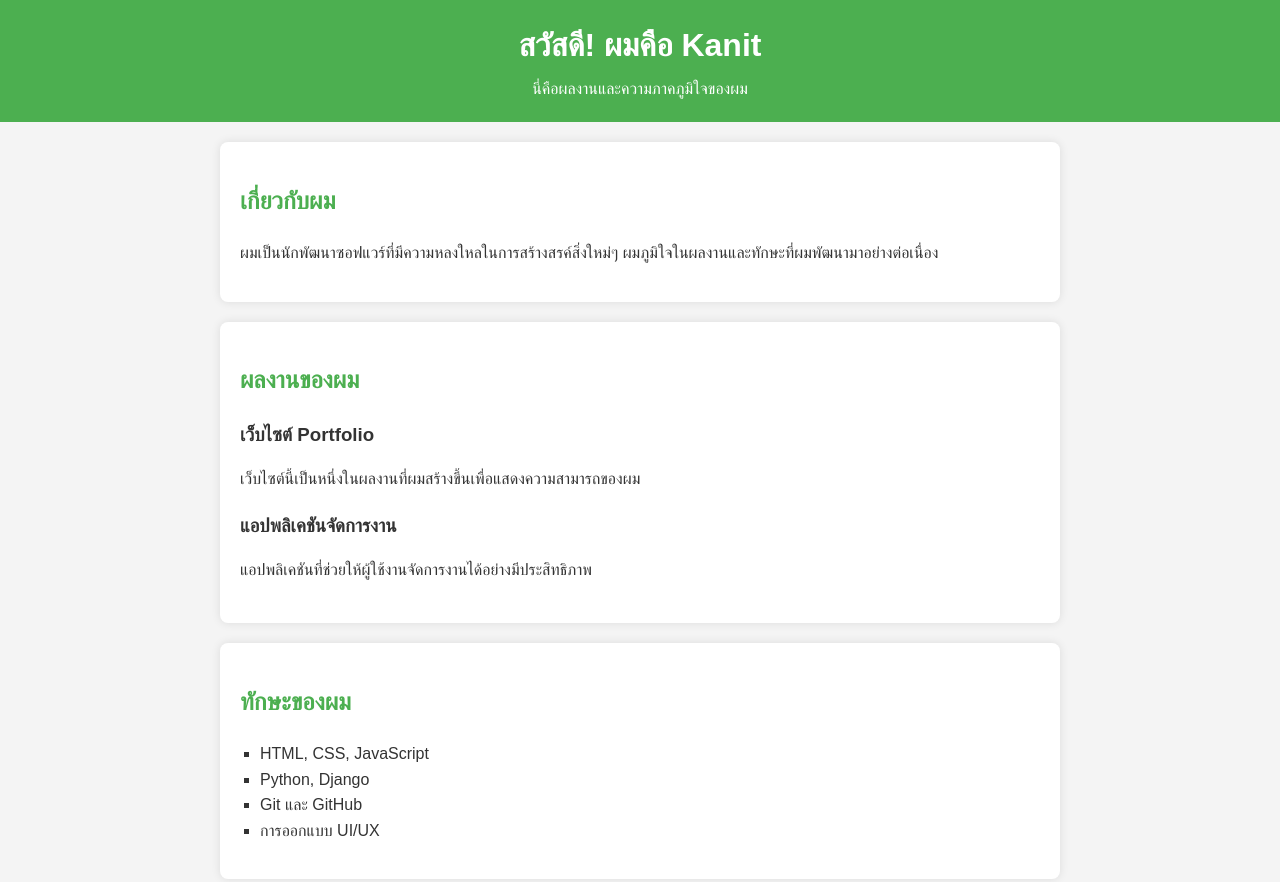
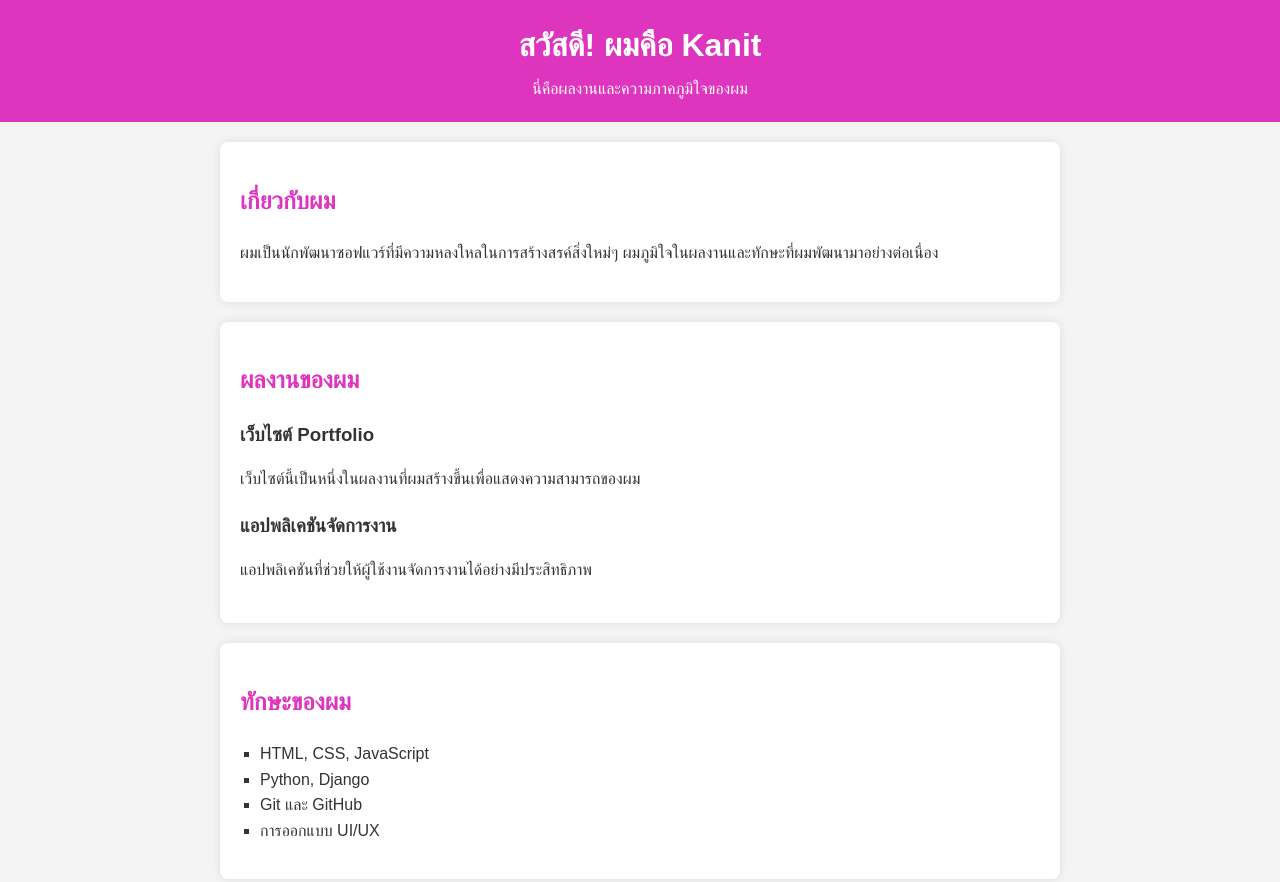
Before and after one commit to kanitkm/kanitkm.github.io, a plain HTML site: page 6-2/index.html in a window 1280 px wide. Shown: the top 882 px of the page. Drawn offline with Linux system fonts and the light colour scheme.

Commit message:
Update style.css

```diff
--- a/6-2/style.css
+++ b/6-2/style.css
@@ -7,7 +7,7 @@ body {
   color: #333;
 }
 header {
-  background: #4CAF50;
+  background: #de35bf;
   color: white;
   padding: 20px 0;
   text-align: center;
@@ -27,7 +27,7 @@ section {
   box-shadow: 0 0 10px rgba(0, 0, 0, 0.1);
 }
 h2 {
-  color: #4CAF50;
+  color: #de35bf;
 }
 .project {
   margin-bottom: 20px;
```
